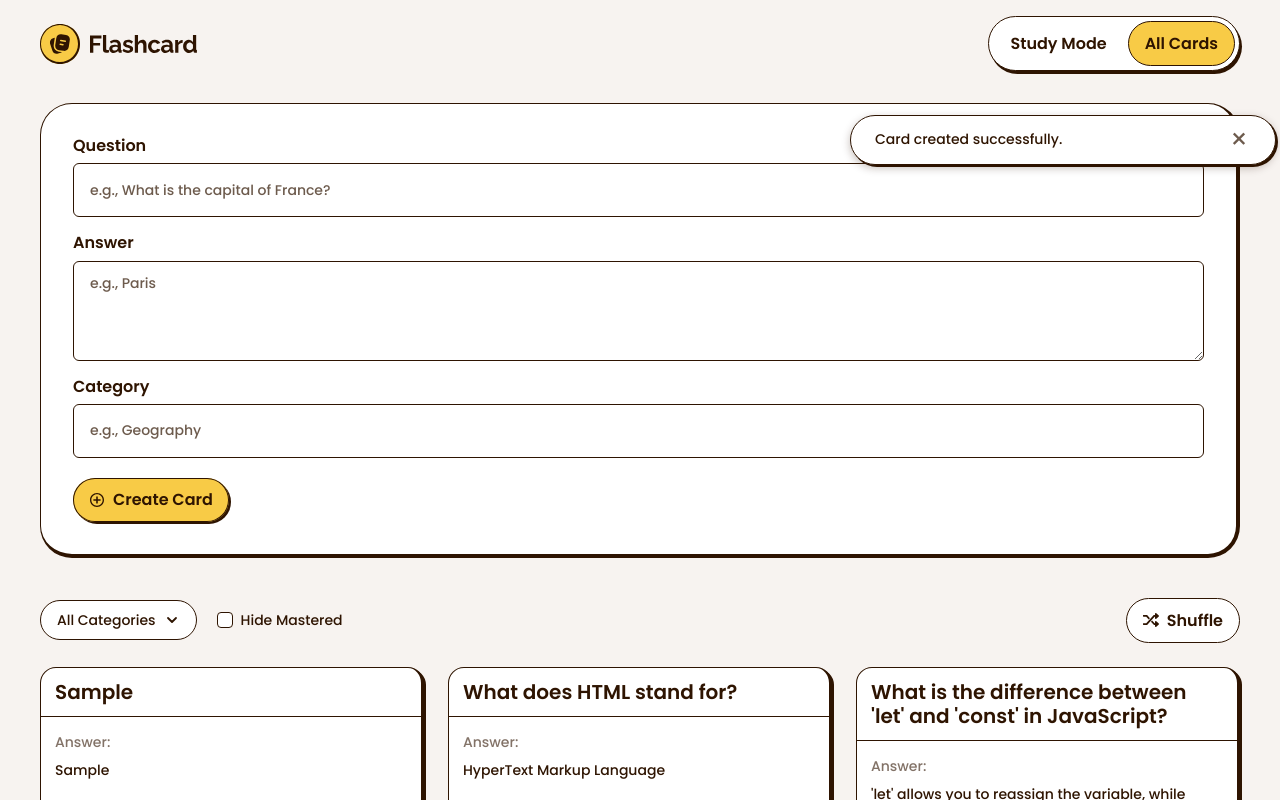
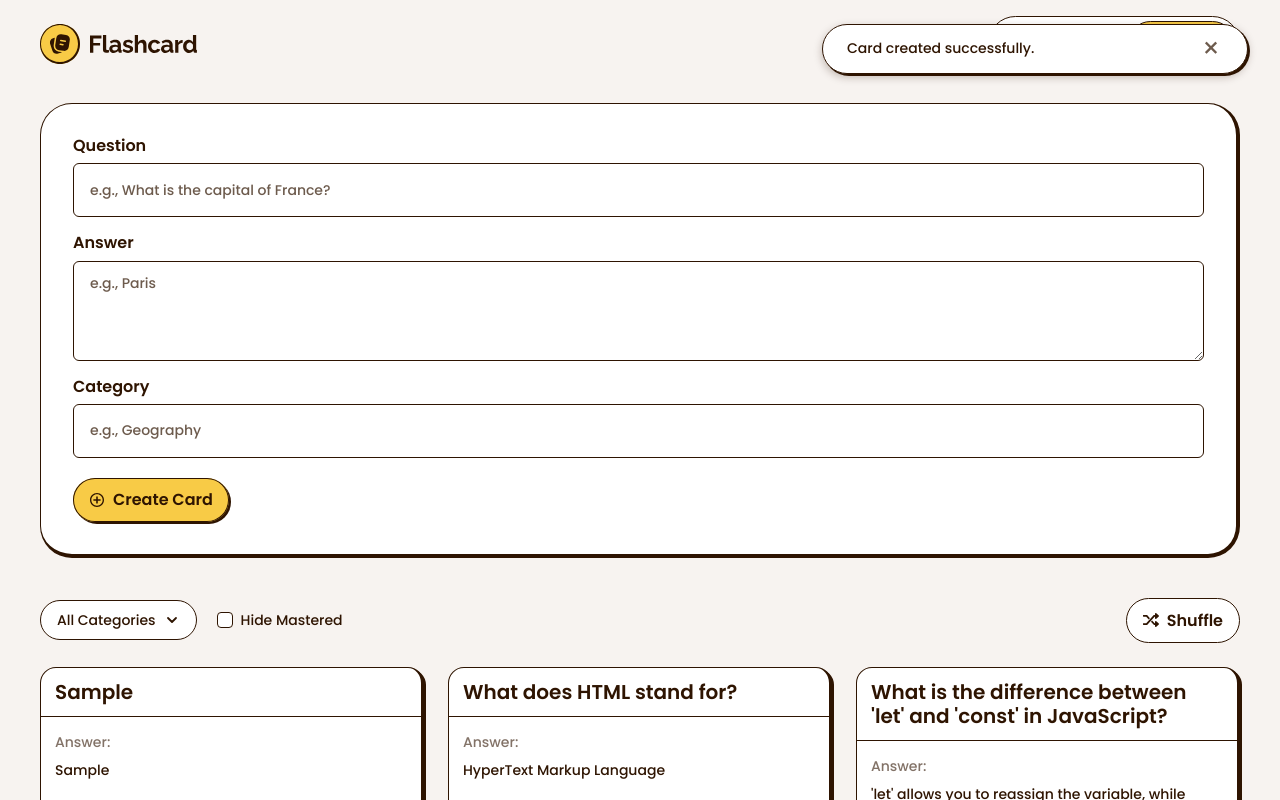
Before and after one commit to brandeth/flashcard-app, a Next.js app: page /all-cards in a window 1280 px wide. Both pictures are taken after typing "Sample", "Sample", "Sample" into the empty fields and a click on the button "Create Card". Shown: the top 800 px of the page. Built offline with nearby package versions, Linux system fonts and the light colour scheme.

Commit message:
make the update form work.

```diff
--- a/app/components/AllCardsList.tsx
+++ b/app/components/AllCardsList.tsx
@@ -5,6 +5,7 @@ import { Button } from "./Button";
 import { CategoryDropdown } from "./CategoryDropdown";
 import { Checkbox } from "./Checkbox";
 import { Flashcard } from "./Flashcard";
+import type { CreateCardFormValues } from "./CreateCardForm";
 import type { FlashcardData } from "../data/flashcards";
 
 export type AllCardsListItem = FlashcardData & {
@@ -14,6 +15,7 @@ export type AllCardsListItem = FlashcardData & {
 type AllCardsListProps = {
   flashcards: AllCardsListItem[];
   onDeleteCard: (id: string) => void;
+  onUpdateCard: (id: string, values: CreateCardFormValues) => void;
 };
 
 function IconImage({ src }: Readonly<{ src: string }>) {
@@ -29,7 +31,11 @@ function IconImage({ src }: Readonly<{ src: string }>) {
   );
 }
 
-export function AllCardsList({ flashcards, onDeleteCard }: AllCardsListProps) {
+export function AllCardsList({
+  flashcards,
+  onDeleteCard,
+  onUpdateCard,
+}: AllCardsListProps) {
   return (
     <section aria-label="All flashcards" className="mt-10">
       <div className="flex flex-wrap items-center justify-between gap-4">
@@ -63,6 +69,9 @@ export function AllCardsList({ flashcards, onDeleteCard }: AllCardsListProps) {
             onDelete={() => {
               onDeleteCard(flashcard.id);
             }}
+            onUpdate={(values) => {
+              onUpdateCard(flashcard.id, values);
+            }}
             progressMax={5}
             progressValue={flashcard.progressValue}
             question={flashcard.question}
--- a/app/components/AllCardsManager.tsx
+++ b/app/components/AllCardsManager.tsx
@@ -1,12 +1,16 @@
 "use client";
 
-import { useState } from "react";
+import { useEffect, useState } from "react";
 import { flashcards as defaultFlashcards } from "../data/flashcards";
 import { AllCardsList, type AllCardsListItem } from "./AllCardsList";
 import {
   CreateCardForm,
   type CreateCardFormValues,
 } from "./CreateCardForm";
+import { Toast } from "./Toast";
+
+const TOAST_VISIBLE_DURATION = 4000;
+const TOAST_FADE_DURATION = 400;
 
 function getInitialFlashcards() {
   return defaultFlashcards.map((flashcard, index) => ({
@@ -22,6 +26,39 @@ function createFlashcardId(question: string) {
 export function AllCardsManager() {
   const [flashcards, setFlashcards] =
     useState<AllCardsListItem[]>(getInitialFlashcards);
+  const [toastMessage, setToastMessage] = useState("");
+  const [isToastLeaving, setIsToastLeaving] = useState(false);
+  const [toastVersion, setToastVersion] = useState(0);
+
+  useEffect(() => {
+    if (!toastMessage) {
+      return;
+    }
+
+    const fadeTimer = window.setTimeout(() => {
+      setIsToastLeaving(true);
+    }, TOAST_VISIBLE_DURATION);
+    const dismissTimer = window.setTimeout(() => {
+      setToastMessage("");
+      setIsToastLeaving(false);
+    }, TOAST_VISIBLE_DURATION + TOAST_FADE_DURATION);
+
+    return () => {
+      window.clearTimeout(fadeTimer);
+      window.clearTimeout(dismissTimer);
+    };
+  }, [toastMessage, toastVersion]);
+
+  function showToast(message: string) {
+    setIsToastLeaving(false);
+    setToastMessage(message);
+    setToastVersion((currentVersion) => currentVersion + 1);
+  }
+
+  function closeToast() {
+    setToastMessage("");
+    setIsToastLeaving(false);
+  }
 
   function handleCreateCard(values: CreateCardFormValues) {
     setFlashcards((currentFlashcards) => [
@@ -32,6 +69,7 @@ export function AllCardsManager() {
       },
       ...currentFlashcards,
     ]);
+    showToast("Card created successfully.");
   }
 
   function handleDeleteCard(id: string) {
@@ -40,10 +78,34 @@ export function AllCardsManager() {
     );
   }
 
+  function handleUpdateCard(id: string, values: CreateCardFormValues) {
+    setFlashcards((currentFlashcards) =>
+      currentFlashcards.map((flashcard) =>
+        flashcard.id === id ? { ...flashcard, ...values } : flashcard,
+      ),
+    );
+    showToast("Card updated successfully.");
+  }
+
   return (
     <>
+      {toastMessage ? (
+        <div className="fixed right-3 top-3 z-[60] sm:right-8 sm:top-6">
+          <Toast
+            className={isToastLeaving ? "animate-toast-fade-out" : ""}
+            onClose={closeToast}
+          >
+            {toastMessage}
+          </Toast>
+        </div>
+      ) : null}
+
       <CreateCardForm onCreateCard={handleCreateCard} />
-      <AllCardsList flashcards={flashcards} onDeleteCard={handleDeleteCard} />
+      <AllCardsList
+        flashcards={flashcards}
+        onDeleteCard={handleDeleteCard}
+        onUpdateCard={handleUpdateCard}
+      />
     </>
   );
 }
--- a/app/components/CreateCardForm.tsx
+++ b/app/components/CreateCardForm.tsx
@@ -1,11 +1,10 @@
 "use client";
 
-import { useEffect, useState, type FormEvent } from "react";
+import type { FormEvent } from "react";
 import Image from "next/image";
 import { Button } from "./Button";
 import { Input } from "./Input";
 import { TextArea } from "./TextArea";
-import { Toast } from "./Toast";
 
 export type CreateCardFormValues = {
   answer: string;
@@ -17,38 +16,7 @@ type CreateCardFormProps = {
   onCreateCard: (values: CreateCardFormValues) => void;
 };
 
-const TOAST_VISIBLE_DURATION = 4000;
-const TOAST_FADE_DURATION = 400;
-
 export function CreateCardForm({ onCreateCard }: CreateCardFormProps) {
-  const [isToastVisible, setIsToastVisible] = useState(false);
-  const [isToastLeaving, setIsToastLeaving] = useState(false);
-  const [toastVersion, setToastVersion] = useState(0);
-
-  useEffect(() => {
-    if (!isToastVisible) {
-      return;
-    }
-
-    const fadeTimer = window.setTimeout(() => {
-      setIsToastLeaving(true);
-    }, TOAST_VISIBLE_DURATION);
-    const dismissTimer = window.setTimeout(() => {
-      setIsToastVisible(false);
-      setIsToastLeaving(false);
-    }, TOAST_VISIBLE_DURATION + TOAST_FADE_DURATION);
-
-    return () => {
-      window.clearTimeout(fadeTimer);
-      window.clearTimeout(dismissTimer);
-    };
-  }, [isToastVisible, toastVersion]);
-
-  function closeToast() {
-    setIsToastVisible(false);
-    setIsToastLeaving(false);
-  }
-
   function handleCreateCard(event: FormEvent<HTMLFormElement>) {
     event.preventDefault();
 
@@ -62,24 +30,10 @@ export function CreateCardForm({ onCreateCard }: CreateCardFormProps) {
     });
 
     form.reset();
-    setIsToastLeaving(false);
-    setIsToastVisible(true);
-    setToastVersion((currentVersion) => currentVersion + 1);
   }
 
   return (
-    <div className="relative">
-      {isToastVisible ? (
-        <div className="absolute right-3 top-3 z-10 sm:right-[-36px]">
-          <Toast
-            className={isToastLeaving ? "animate-toast-fade-out" : ""}
-            onClose={closeToast}
-          >
-            Card created successfully.
-          </Toast>
-        </div>
-      ) : null}
-
+    <div>
       <form
         className="flex min-h-[452px] w-full flex-col rounded-[32px] border-brand-neutral-900 border-t border-r-4 border-b-4 border-l bg-brand-neutral-0 p-8 text-brand-neutral-900"
         onSubmit={handleCreateCard}
--- a/app/components/EditCardDialog.tsx
+++ b/app/components/EditCardDialog.tsx
@@ -5,7 +5,7 @@ import { Button } from "./Button";
 import { Input } from "./Input";
 import { TextArea } from "./TextArea";
 
-type EditCardDialogValues = {
+export type EditCardDialogValues = {
   answer: string;
   category: string;
   question: string;
@@ -76,9 +76,9 @@ export function EditCardDialog({
 
     const formData = new FormData(event.currentTarget);
     onSubmit({
-      answer: String(formData.get("answer") ?? ""),
-      category: String(formData.get("category") ?? ""),
-      question: String(formData.get("question") ?? ""),
+      answer: String(formData.get("answer") ?? "").trim(),
+      category: String(formData.get("category") ?? "").trim(),
+      question: String(formData.get("question") ?? "").trim(),
     });
   }
 
--- a/app/components/Flashcard.tsx
+++ b/app/components/Flashcard.tsx
@@ -10,7 +10,7 @@ import {
 import Image from "next/image";
 import { ProgressBar } from "./ProgressBar";
 import { DeleteCardDialog } from "./DeleteCardDialog";
-import { EditCardDialog } from "./EditCardDialog";
+import { EditCardDialog, type EditCardDialogValues } from "./EditCardDialog";
 
 type FlashcardProps = HTMLAttributes<HTMLElement> & {
   category?: ReactNode;
@@ -21,6 +21,7 @@ type FlashcardProps = HTMLAttributes<HTMLElement> & {
   mastered?: boolean;
   menuLabel?: string;
   onDelete?: () => void;
+  onUpdate?: (values: EditCardDialogValues) => void;
 };
 
 type EditableCardContent = {
@@ -76,6 +77,7 @@ export function Flashcard({
   mastered = false,
   menuLabel = "Flashcard options",
   onDelete,
+  onUpdate,
   className = "",
   ...props
 }: FlashcardProps) {
@@ -237,6 +239,7 @@ export function Flashcard({
         onSubmit={(updatedContent) => {
           setCardContent(updatedContent);
           setIsEditDialogOpen(false);
+          onUpdate?.(updatedContent);
         }}
       />
 
```
